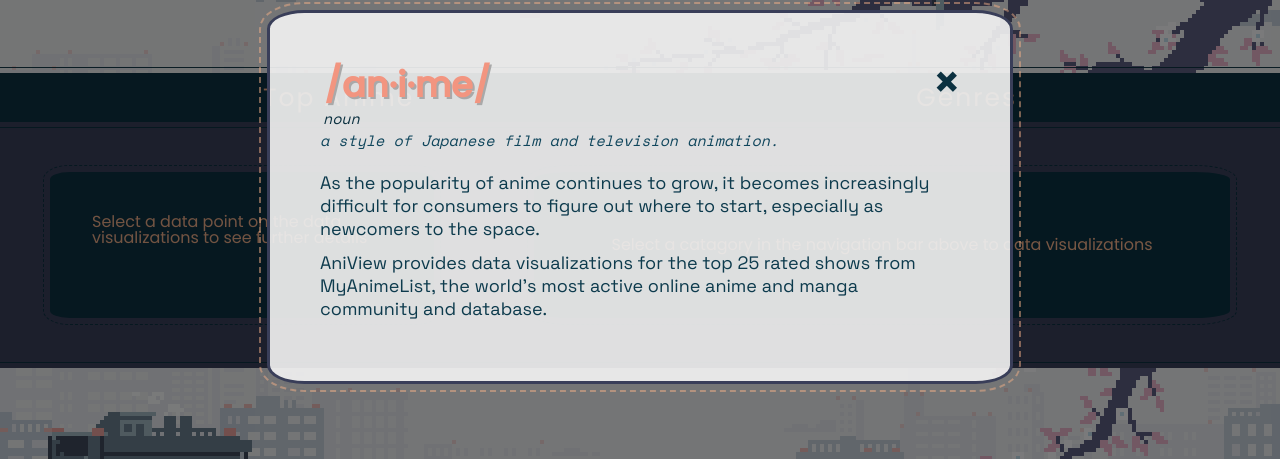
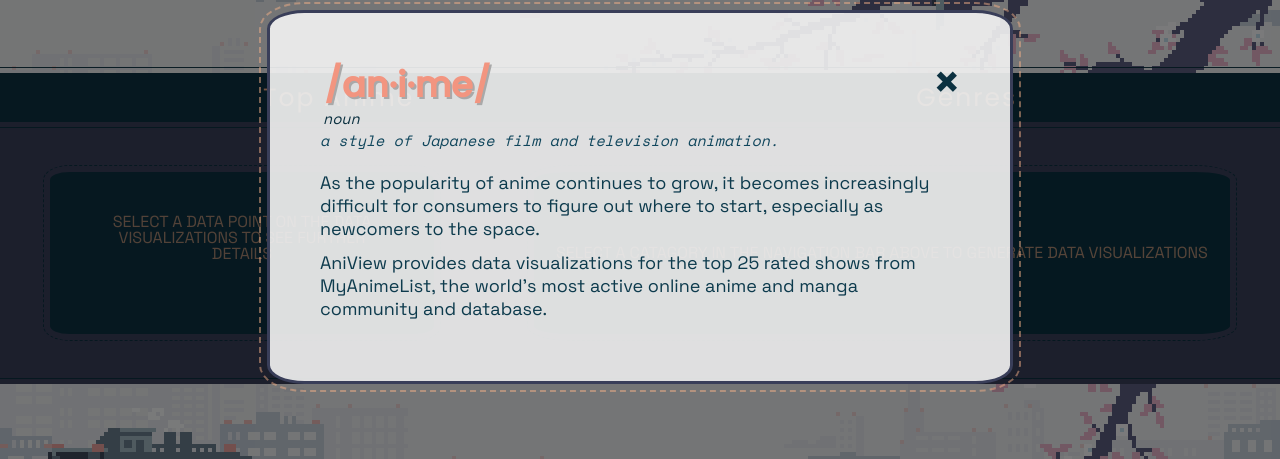
Before and after one commit to mzhanggg/AniView, a website built with webpack: page index.html in a window 1280 px wide. Shown: the part 182-641 px from the top of the page. Built offline with nearby package versions, Linux system fonts and the light colour scheme; a web font is replaced by a local one.

Commit message:
Minor update in html/css

```diff
--- a/index.html
+++ b/index.html
@@ -64,7 +64,7 @@
 
       <div id="canva">
         <p id="message">
-          Select a catagory in the navigation bar above to data visualizations
+          Select a catagory in the navigation bar above to generate data visualizations
         </p>
 
         <div id="loading">
--- a/src/index.scss
+++ b/src/index.scss
@@ -98,8 +98,12 @@
 
 #message, #message1 {
     color: #F2AF88;
-    text-align: middle;
+    text-align: center;
     vertical-align: middle;
+    text-transform: uppercase;
+    opacity: 0.7;
+    font-family: 'Space Grotesk', sans-serif;
+
 }
 
 .info {
```
Also changed, not shown: dist/main.css.
